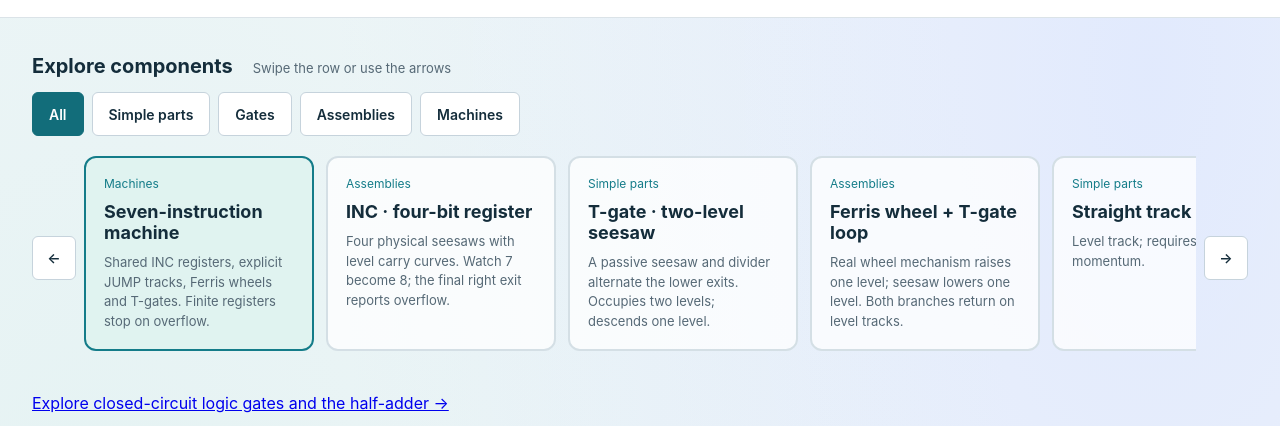
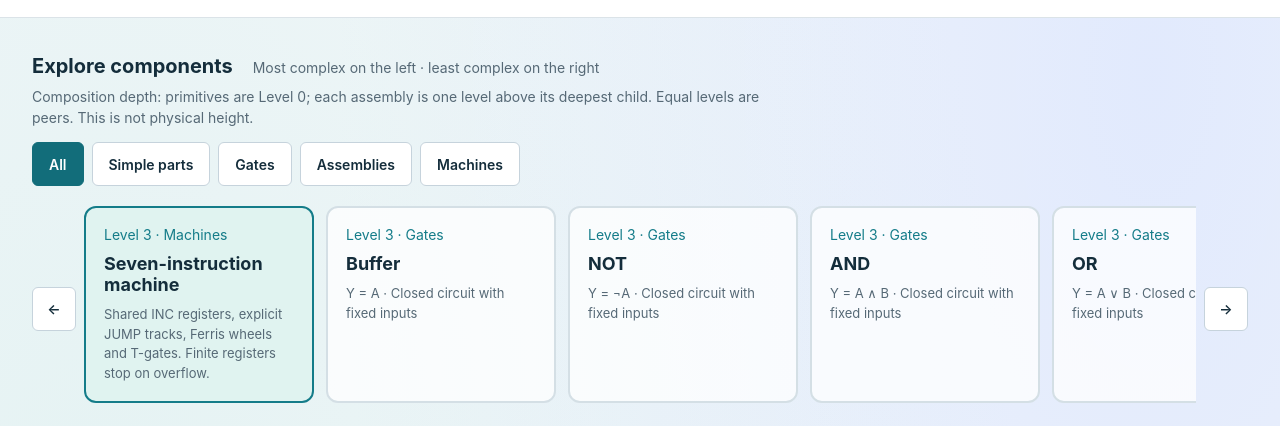
Before and after one commit to pauloabelha/umc, a website built with Vite: page simulator/index.html in a window 1280 px wide. Shown: the part 58-484 px from the top of the page. Built offline with nearby package versions, Linux system fonts and the light colour scheme; no server answers.

Commit message:
Order component browser by descending composition depth

```diff
--- a/src/simulator/app.js
+++ b/src/simulator/app.js
@@ -1,5 +1,5 @@
 import {createInstructionTriad} from './instruction-triad.js';
-import {mountComponentBrowser} from './component-browser.js';
+import {mountComponentBrowser, experimentLevel} from './component-browser.js';
 import {renderComposition} from './composition-view.js';
 import {registerValue} from '../machine/increment-register.js';
 import './style.css';
@@ -166,7 +166,7 @@ async function reset({historyMode='replace'}={}) {
     $('status').textContent = !experiment.circuit.physicalSupported&&$('mode').value!=='semantic'?'Physical model unavailable':'Ready'; $('elapsed').textContent = '0.000 s'; $('output').textContent = '—';
     $('target').previousElementSibling.textContent=experiment.targetLabel??'Semantic target';
     $('target').textContent = `${experiment.expectedDuration.toFixed(3)} s`;
-    $('stage-title').textContent = `${experiment.entry.label} · Level ${experiment.circuit.level}`;
+    $('stage-title').textContent = `${experiment.entry.label} · Level ${experimentLevel(experiment)}`;
     $('path-label').textContent = experiment.pathLabel ?? (experiment.circuit.instances.map(i=>i.id).join(' → ') + (experiment.entry.closed ? ' → elevator' : ' → out'));
     selectBrowser(experiment.entry.id);
     $('mode-label').textContent = $('mode').selectedOptions[0].text;
--- a/src/simulator/component-browser.js
+++ b/src/simulator/component-browser.js
@@ -1,24 +1,32 @@
-import {physicalCatalog} from './catalog.js';
+import {physicalCatalog, makeExperiment} from './catalog.js';
+import {makeLogicExperiment} from '../logic/circuit.js';
 import {logicGates} from '../logic/gates.js';
 
 const primitives = new Set(['straight-track', 'curve-track', 'ramp', 'ferry', 't-gate']);
+// Use the model's composition depth, not category names or physical height.
+// A standalone primitive's Circuit is only a demonstration wrapper.
+export function experimentLevel({circuit}) {
+  return circuit.instances.length === 1 ? circuit.instances[0].component.level : circuit.level;
+}
+
 export const browserItems = [
   ...physicalCatalog.map(item => ({id:item.id, label:item.label, description:item.description,
+    level:experimentLevel(makeExperiment({component:item.id})),
     category:primitives.has(item.id) ? 'Simple parts' : 'Assemblies',
     href:`/simulator/?component=${item.id}&mode=cpu`})),
-  ...logicGates.map(item => ({id:item.id, label:item.name, description:`${item.expression} · Closed circuit with fixed inputs`, category:'Gates', href:`/simulator/logic.html?gate=${item.id}&mode=cpu`})),
-  {id:'half-adder', label:'Half-adder', description:'XOR + AND · Sum and Carry from one marble', category:'Machines', href:'/simulator/logic.html?gate=half-adder&mode=cpu'},
-];
+  ...logicGates.map(item => ({id:item.id, level:experimentLevel(makeLogicExperiment({gate:item.id})), label:item.name, description:`${item.expression} · Closed circuit with fixed inputs`, category:'Gates', href:`/simulator/logic.html?gate=${item.id}&mode=cpu`})),
+  {id:'half-adder', level:experimentLevel(makeLogicExperiment({gate:'half-adder'})), label:'Half-adder', description:'XOR + AND · Sum and Carry from one marble', category:'Machines', href:'/simulator/logic.html?gate=half-adder&mode=cpu'},
+].sort((a,b)=>b.level-a.level); // Stable: equal-depth components remain peers.
 browserItems.find(item=>item.id==='seven-instruction-lattice').category='Machines';
 
 export function mountComponentBrowser() {
   const host=document.getElementById('component-browser');
-  host.innerHTML='<div class="browser-heading"><h2>Explore components</h2><span>Swipe the row or use the arrows</span></div><div class="browser-filters" role="group" aria-label="Component categories"></div><div class="browser-navigation"><button type="button" aria-label="Previous components">←</button><div class="component-row" tabindex="0" role="region" aria-label="Component selection"></div><button type="button" aria-label="Next components">→</button></div>';
+  host.innerHTML='<div class="browser-heading"><h2>Explore components</h2><span>Most complex on the left · least complex on the right</span></div><p class="browser-level-guide">Composition depth: primitives are Level 0; each assembly is one level above its deepest child. Equal levels are peers. This is not physical height.</p><div class="browser-filters" role="group" aria-label="Component categories"></div><div class="browser-navigation"><button type="button" aria-label="Previous components">←</button><div class="component-row" tabindex="0" role="region" aria-label="Component selection"></div><button type="button" aria-label="Next components">→</button></div>';
   const row=host.querySelector('.component-row');
   for(const item of browserItems) {
     const link=document.createElement('a');
-    link.className='browser-card';link.href=item.href;link.dataset.item=item.id;link.dataset.category=item.category;
-    for(const [tag,text] of [['span',item.category],['strong',item.label],['small',item.description]]) {
+    link.className='browser-card';link.href=item.href;link.dataset.item=item.id;link.dataset.category=item.category;link.dataset.level=String(item.level);
+    for(const [tag,text] of [['span',`Level ${item.level} · ${item.category}`],['strong',item.label],['small',item.description]]) {
       const child=document.createElement(tag);child.textContent=text;link.append(child);
     }
     row.append(link);
--- a/src/simulator/style.css
+++ b/src/simulator/style.css
@@ -363,7 +363,7 @@ a.component-card[aria-disabled="true"] { opacity: .6; cursor: default; }
 #component-browser { margin-bottom: 28px; min-width: 0; }
 .browser-heading { display:flex; flex-wrap:wrap; align-items:baseline; gap:8px 20px; }
 .browser-heading h2 { font-size:20px; margin:0; }
-.browser-heading span { font-size:13px; color:#566976; }
+.browser-heading span { font-size:14px; color:#566976; }
 .browser-filters { display:flex; flex-wrap:wrap; gap:8px; margin:14px 0; }
 .browser-filters button { min-height:44px; }
 .browser-filters button[aria-pressed="true"] { background:#126d7a; color:white; border-color:#126d7a; }
@@ -374,7 +374,7 @@ a.component-card[aria-disabled="true"] { opacity: .6; cursor: default; }
 .browser-card[hidden] { display:none; }
 .browser-card:hover { border-color:#147c89; }
 .browser-card[aria-current="page"] { background:#e0f3f0; border-color:#147c89; }
-.browser-card span { font-size:12px; color:#147c89; }
+.browser-card span { font-size:14px; color:#147c89; }
 .browser-card strong { font-size:18px; }
 .browser-card small { font-size:13px; line-height:1.5; color:#566976; }
 .component-row:focus-visible { outline:3px solid #e9a723; }
@@ -430,3 +430,5 @@ a.component-card[aria-disabled="true"] { opacity: .6; cursor: default; }
 
 .readme-link { color:#126d7a; font-size:13px; line-height:1.4; padding:8px 0; }
 @media(max-width:720px) { header { gap:4px 12px; } .readme-link { font-size:12px; padding:0; } }
+
+.browser-level-guide { font-size:14px; line-height:1.5; color:#566976; margin:8px 0 12px; max-width:85ch; }
```
